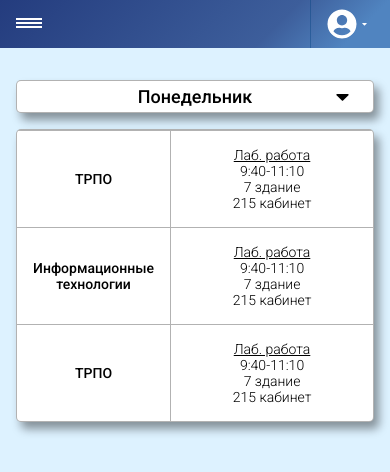
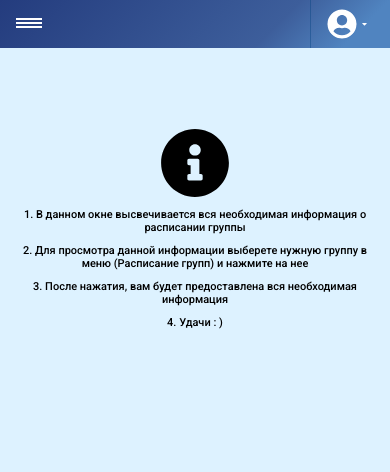
Before and after one commit to basizov/Timetable, a React (Create React App) app in the folder client-app/: page /scheduler/4331 in a window 390 px wide. Shown: the top 472 px of the page. Built offline with nearby package versions, Linux system fonts and the light colour scheme.

Commit message:
Select group scheduler for phones
Был реализован выбор расписания группы для телефонов.

```diff
--- a/client-app/src/components/SchedulerPage/SchedulerDetails/SchedulerChoose.tsx
+++ b/client-app/src/components/SchedulerPage/SchedulerDetails/SchedulerChoose.tsx
@@ -1,7 +1,14 @@
 import React, { useState } from 'react';
+import { IGroup } from '../../../app/api/models/Group';
+import { dayIndex } from './SchedulerDetails';
 import down from './svg/down.svg';
+import info from './svg/info.svg';
 
-const SchedulerChoose: React.FC = () => {
+interface Props {
+  group: IGroup | undefined;
+}
+
+const SchedulerChoose: React.FC<Props> = ({group}) => {
   const [toggle, setToggle] = useState(false),
         days = ['Понедельник', 'Вторник', 'Среда', 'Четверг', 'Пятница', 'Суббота'],
         [select, setSelect] = useState(days[0]);
@@ -11,6 +18,22 @@ const SchedulerChoose: React.FC = () => {
     setToggle(false);
   }
 
+  if (!group) {
+    return (
+      <div className="details__info">
+        <img
+          className="details__img"
+          src={info}
+          alt="info" />
+        <div className="details__help">
+          <li className="details__item">В данном окне высвечивается вся необходимая информация о расписании группы</li>
+          <li className="details__item">Для просмотра данной информации выберете нужную группу в меню (Расписание групп) и нажмите на нее</li>
+          <li className="details__item">После нажатия, вам будет предоставлена вся необходимая информация</li>
+          <li className="details__item">Удачи : &#41;</li>
+        </div>
+      </div>
+    );
+  }
   return (
     <div className="details__choose">
       <div
@@ -31,34 +54,25 @@ const SchedulerChoose: React.FC = () => {
             {day}</div>
         ))}
       </>}
-      <div className="details__scheduler-day">
-        <div className="details__subject-day">ТРПО</div>
-        <div className="details__time-day">
-          <div>
-            <span className='details__time_type'>Лаб. работа</span>
-            9:40-11:10
-            <span>7 здание</span>
-            <span>215 кабинет</span>
-          </div>
-        </div>
-        <div className="details__subject-day">Информационные технологии</div>
-        <div className="details__time-day">
-          <div>
-            <span className='details__time_type'>Лаб. работа</span>
-            9:40-11:10
-            <span>7 здание</span>
-            <span>215 кабинет</span>
-          </div>
-        </div>
-        <div className="details__subject-day  details__lastb">ТРПО</div>
-        <div className="details__time-day  details__lastb">
-          <div>
-            <span className='details__time_type'>Лаб. работа</span>
-            9:40-11:10
-            <span>7 здание</span>
-            <span>215 кабинет</span>
-          </div>
-        </div>
+      <div className="details__wrapper-day">
+        {group.subjects.map((subject) => {
+          return (
+            <React.Fragment key={subject.id}>
+              {dayIndex(select, subject.days) ?
+              <div className="details__scheduler-day">
+                <div className="details__subject-day details__lastt">{subject.discipline}</div>
+                <div className="details__time-day details__lastt">
+                  <div>
+                    <span className='details__time_type'>{subject.type}</span>
+                    {subject.time}
+                    <span>{subject.building} здание</span>
+                    <span>{subject.cabinet} кабинет</span>
+                  </div>
+                </div>
+              </div> : <></>}
+            </React.Fragment>
+          );
+        })}
       </div>
     </div>
   );
--- a/client-app/src/components/SchedulerPage/SchedulerDetails/SchedulerDetails.tsx
+++ b/client-app/src/components/SchedulerPage/SchedulerDetails/SchedulerDetails.tsx
@@ -34,10 +34,10 @@ const tableColumn = (day: string, hasDay: boolean, subject: ISubject) => {
   }
 }
 
-const dayIndex = (day: string, days: IDay[]) => {
+export const dayIndex = (day: string, days: IDay[]) => {
   let res = false;
 
-  days.map(d => {
+  days.forEach(d => {
     if (day === d.name) res = true;
   });
 
--- a/client-app/src/components/SchedulerPage/SchedulerDetails/SchedulerFullDetails.tsx
+++ b/client-app/src/components/SchedulerPage/SchedulerDetails/SchedulerFullDetails.tsx
@@ -13,7 +13,7 @@ const SchedulerFullDetails: React.FC = () => {
         <SchedulerDetails group={groupStore.selectedGroup} />
       </div>
       <div className="details-fullsmall">
-        <SchedulerChoose />
+        <SchedulerChoose group={groupStore.selectedGroup} />
       </div>
     </div>
   );
--- a/client-app/src/components/SchedulerPage/SchedulerDetails/_details.scss
+++ b/client-app/src/components/SchedulerPage/SchedulerDetails/_details.scss
@@ -7,6 +7,9 @@
   }
   &__wrapper {
     @extend %boxView;
+    &-day {
+      margin-top: 1rem;
+    }
   }
   &__info {
     padding: 3rem 0;
@@ -34,10 +37,11 @@
     display: grid;
     grid-template-columns: 1.7fr repeat(6, 1fr);
     &-day {
-      margin-top: 1rem;
       @extend %boxView;
       display: grid;
       grid-template-columns: 1fr 4fr;
+      margin-bottom: 5px;
+      box-shadow: 0 0 10px rgba(#000, .3);
     }
   }
   &__subject, &__time, &__day {
```
